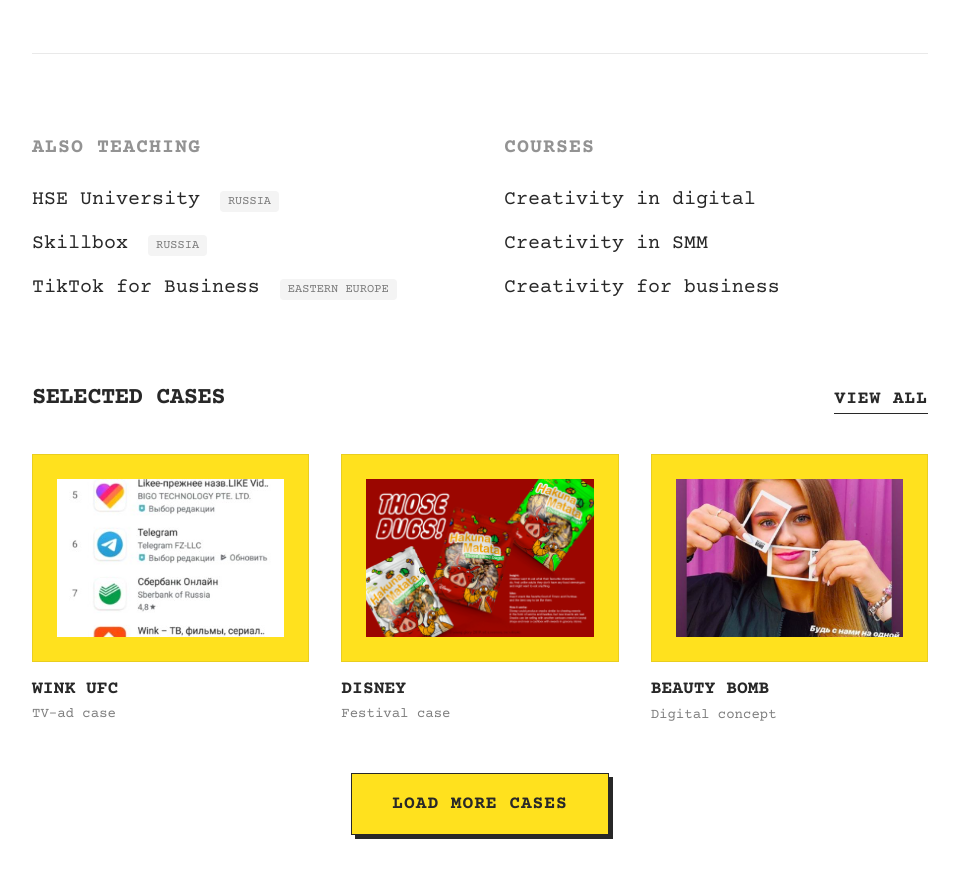
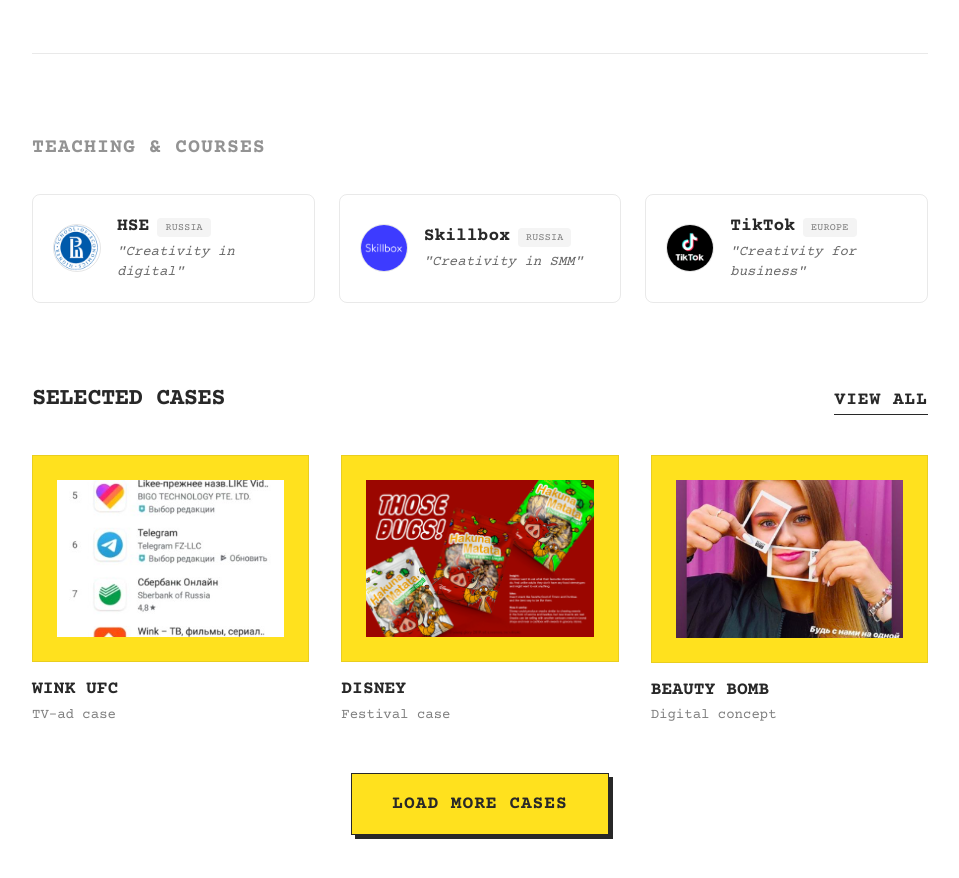
Before and after one commit to VovaRodionov/kleyko, a Next.js app: page / in a window 1280 px wide. Shown: the part 945-1823 px from the top of the page, without its empty margins (160-1119 px from the left). Built offline with nearby package versions, Linux system fonts and the light colour scheme.

Commit message:
Add logos to teaching section on modern homepage

```diff
--- a/app/components/ModernHome.tsx
+++ b/app/components/ModernHome.tsx
@@ -59,22 +59,65 @@ export default function ModernHome() {
       </section>
 
       {/* Teaching & Courses */}
-      <section className="mb-20 grid grid-cols-1 md:grid-cols-2 gap-12">
-        <div>
-          <h3 className="text-xl font-bold uppercase tracking-wider mb-6 text-[#282828]/50">also teaching</h3>
-          <ul className="space-y-4 text-lg md:text-xl font-serif">
-            <li>HSE University <span className="text-xs uppercase px-2 py-1 bg-[#282828]/5 rounded font-sans not-italic text-[#282828]/60 ml-2">Russia</span></li>
-            <li>Skillbox <span className="text-xs uppercase px-2 py-1 bg-[#282828]/5 rounded font-sans not-italic text-[#282828]/60 ml-2">Russia</span></li>
-            <li>TikTok for Business <span className="text-xs uppercase px-2 py-1 bg-[#282828]/5 rounded font-sans not-italic text-[#282828]/60 ml-2">Eastern Europe</span></li>
-          </ul>
-        </div>
-        <div>
-          <h3 className="text-xl font-bold uppercase tracking-wider mb-6 text-[#282828]/50">courses</h3>
-          <ul className="space-y-4 text-lg md:text-xl font-serif">
-            <li>Creativity in digital</li>
-            <li>Creativity in SMM</li>
-            <li>Creativity for business</li>
-          </ul>
+      <section className="mb-20">
+        <h3 className="text-xl font-bold uppercase tracking-wider mb-8 text-[#282828]/50">teaching &amp; courses</h3>
+        <div className="grid grid-cols-1 md:grid-cols-3 gap-6">
+          {/* HSE */}
+          <div className="flex gap-4 items-center p-5 rounded-lg border border-[#282828]/10 hover:border-[#282828]/25 transition-all">
+            <div className="relative w-12 h-12 rounded-full overflow-hidden border border-black/10 flex-shrink-0">
+              <Image
+                src="/images/img_9b5ea99812d16937ecfe1d7c3dfc9181.png"
+                alt="HSE University"
+                fill
+                className="object-cover"
+              />
+            </div>
+            <div>
+              <div className="flex items-baseline gap-2 flex-wrap">
+                <h4 className="font-bold text-lg leading-tight">HSE</h4>
+                <span className="text-[10px] uppercase font-sans tracking-wide px-2 py-0.5 bg-[#282828]/5 text-[#282828]/60 rounded">Russia</span>
+              </div>
+              <p className="text-sm font-serif italic text-[#282828]/70 mt-1">"Creativity in digital"</p>
+            </div>
+          </div>
+
+          {/* Skillbox */}
+          <div className="flex gap-4 items-center p-5 rounded-lg border border-[#282828]/10 hover:border-[#282828]/25 transition-all">
+            <div className="relative w-12 h-12 rounded-full overflow-hidden border border-black/10 flex-shrink-0">
+              <Image
+                src="/images/img_613c0a7e8cdf6012e127c04b3213bb2d.png"
+                alt="Skillbox"
+                fill
+                className="object-cover"
+              />
+            </div>
+            <div>
+              <div className="flex items-baseline gap-2 flex-wrap">
+                <h4 className="font-bold text-lg leading-tight">Skillbox</h4>
+                <span className="text-[10px] uppercase font-sans tracking-wide px-2 py-0.5 bg-[#282828]/5 text-[#282828]/60 rounded">Russia</span>
+              </div>
+              <p className="text-sm font-serif italic text-[#282828]/70 mt-1">"Creativity in SMM"</p>
+            </div>
+          </div>
+
+          {/* TikTok */}
+          <div className="flex gap-4 items-center p-5 rounded-lg border border-[#282828]/10 hover:border-[#282828]/25 transition-all">
+            <div className="relative w-12 h-12 rounded-full overflow-hidden border border-black/10 flex-shrink-0">
+              <Image
+                src="/images/img_9449e2fdddca37290ee5d2fda9cbe284.png"
+                alt="TikTok for Business"
+                fill
+                className="object-cover"
+              />
+            </div>
+            <div>
+              <div className="flex items-baseline gap-2 flex-wrap">
+                <h4 className="font-bold text-lg leading-tight">TikTok</h4>
+                <span className="text-[10px] uppercase font-sans tracking-wide px-2 py-0.5 bg-[#282828]/5 text-[#282828]/60 rounded">Europe</span>
+              </div>
+              <p className="text-sm font-serif italic text-[#282828]/70 mt-1">"Creativity for business"</p>
+            </div>
+          </div>
         </div>
       </section>
 
```
